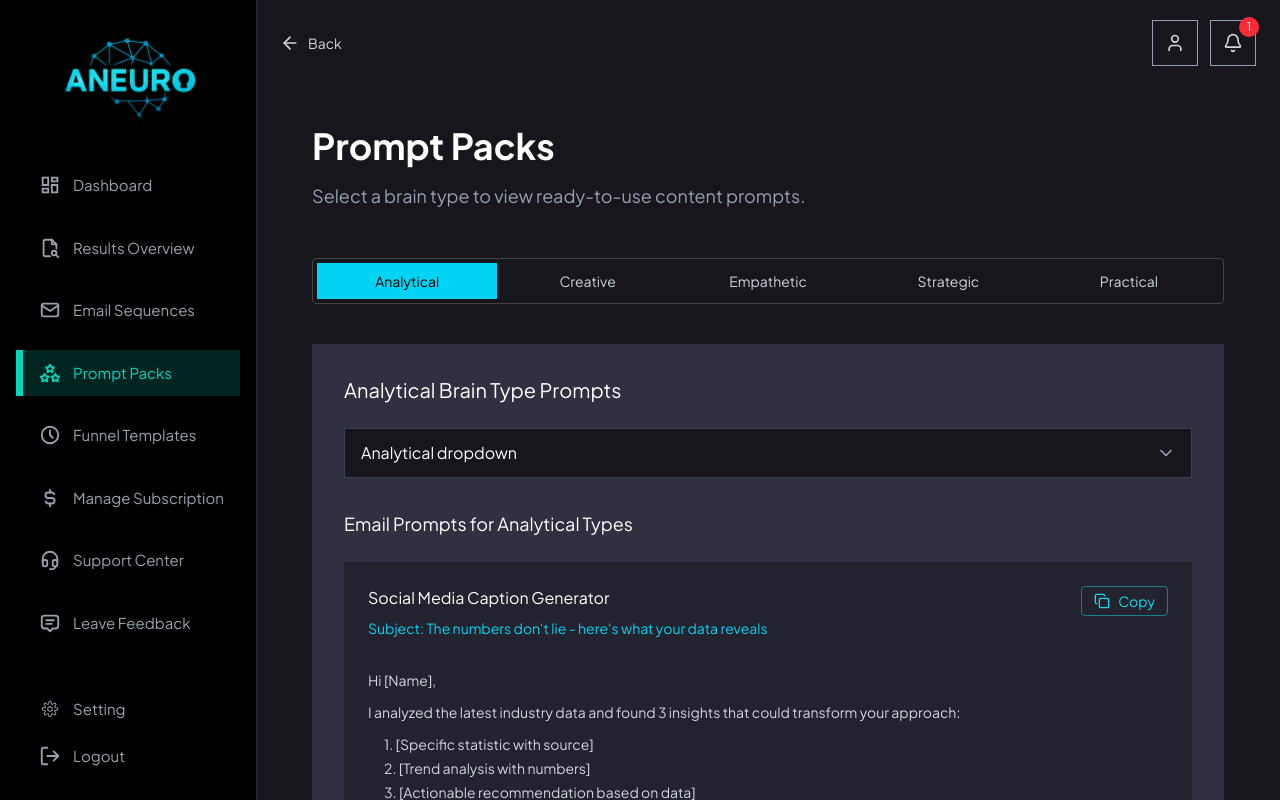
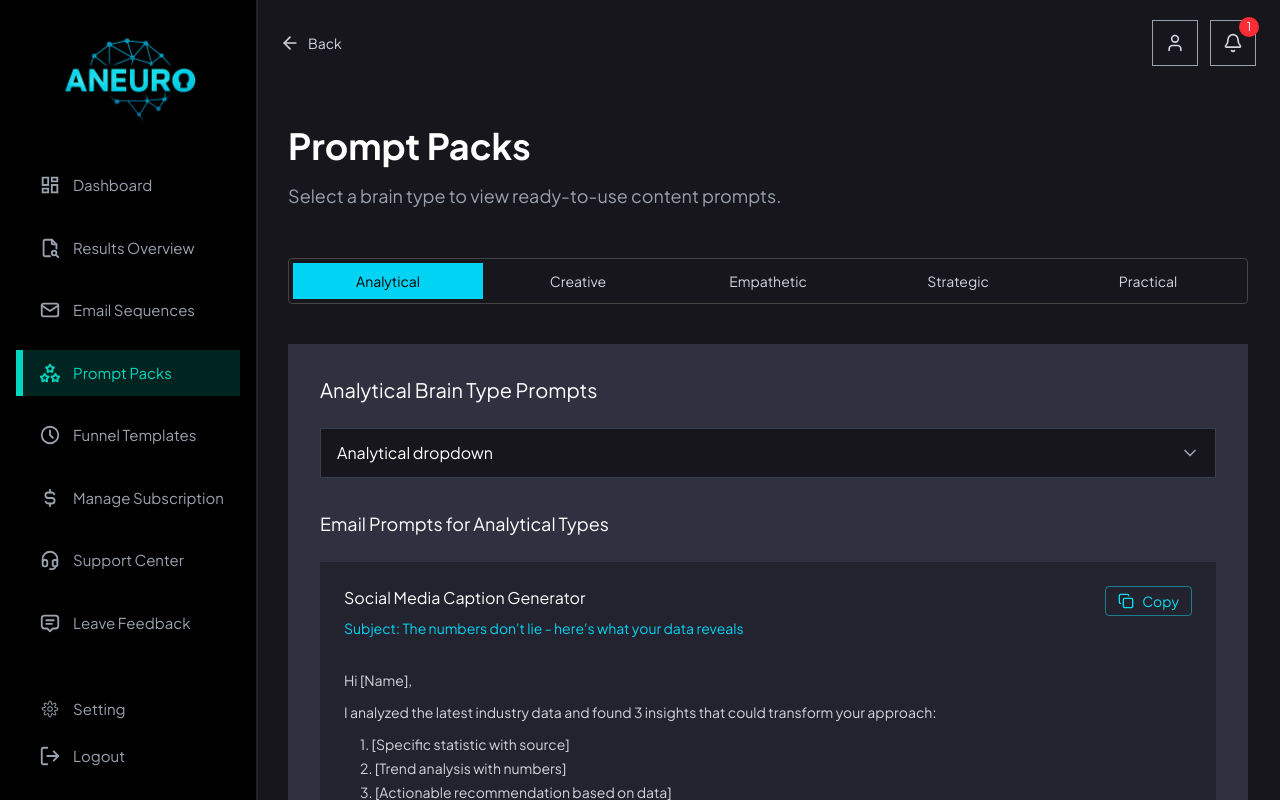
Before and after one commit to adnan-aadi7/Aneuro-Website, a React (Vite) app in the folder frontend/: page /prompt-packs in a window 1280 px wide. Built offline with nearby package versions, Linux system fonts and the light colour scheme.

Commit message:
fixed ui issue in client and admin

```diff
--- a/frontend/src/admin/components/dashboard/Cards.jsx
+++ b/frontend/src/admin/components/dashboard/Cards.jsx
@@ -135,7 +135,11 @@ const Cards = () => {
           </div>
           <div className="z-10 text-3xl font-bold mb-2 px-8">{card.value}</div>
           <div className="z-10 flex items-end justify-between w-full mt-auto">
-            <span className="text-xs text-green-400 font-medium">
+            <span
+              className={`text-xs font-medium ${
+                i === 0 ? "text-black" : "text-green-400"
+              }`}
+            >
               {card.stat}
             </span>
             <span className="text-xs ml-2 opacity-80">{card.week}</span>
--- a/frontend/src/admin/components/subscription/billinghistory.jsx
+++ b/frontend/src/admin/components/subscription/billinghistory.jsx
@@ -34,7 +34,7 @@ const Billinghistory = () => {
       </div>
 
       <div className="mt-6 w-full overflow-x-auto">
-        <table className="w-full text-left border-separate border-spacing-y-3">
+        <table className="w-full  border-separate border-spacing-y-3">
           <thead>
             <tr className="">
               <th className="pb-2 border-b-2 border-slate-300 whitespace-nowrap px-4">
--- a/frontend/src/admin/pages/cms/adminControlCenter/admincontrolcenter.jsx
+++ b/frontend/src/admin/pages/cms/adminControlCenter/admincontrolcenter.jsx
@@ -131,7 +131,7 @@ const AdminControlCenter = () => {
       </div>
 
       {/* Tabs */}
-      <div className="flex flex-row overflow-x-auto whitespace-nowrap border-2 border-[#212C3B] bg-[#161D27]">
+      <div className="flex flex-row overflow-x-auto whitespace-nowrap border-2 border-[#212C3B] bg-[#161D27] p-1">
         {tabs.map(({ name }) => (
           <button
             key={name}
@@ -146,7 +146,7 @@ const AdminControlCenter = () => {
 
       {/* Tab Content */}
       <div className="">
-        <div className="grid grid-cols-1 md:grid-cols-3 gap-6">
+        <div className="grid grid-cols-1 md:grid-cols-3 gap-6 mt-15">
           {activeTab === "Overview" && (
             <>
               <EmailSequenceCard />
--- a/frontend/src/client/components/dashboard/Cards.jsx
+++ b/frontend/src/client/components/dashboard/Cards.jsx
@@ -135,7 +135,7 @@ const Cards = () => {
       {cards.map((card, i) => (
         <div
           key={i}
-          className={`flex flex-col justify-between p-5 min-w-[280px] w-full max-w-sm h-[200px] relative transition-all duration-200 hover:brightness-110 hover:-translate-y-1 hover:scale-105 hover:shadow-lg cursor-pointer ${
+          className={`flex flex-col justify-between p-5  w-full relative transition-all duration-200 hover:brightness-110 hover:-translate-y-1 hover:scale-105 hover:shadow-lg cursor-pointer ${
             card.bg || "bg-gradient-to-r from-[#232432] to-[#19343B]"
           } ${card.text || "text-white"}`}
         >
--- a/frontend/src/client/components/promptPack/Tabs.jsx
+++ b/frontend/src/client/components/promptPack/Tabs.jsx
@@ -36,7 +36,7 @@ export default function Tabs() {
   return (
     <div className="text-white w-full ">
       {/* Header */}
-      <div className="px-4 sm:px-8 pt-4 pb-2">
+      <div className=" px-2 pt-4 pb-2">
         <h1 className="text-2xl sm:text-4xl font-bold mb-2 sm:mb-4">
           Prompt Packs
         </h1>
@@ -46,7 +46,7 @@ export default function Tabs() {
       </div>
 
       {/* Tabs */}
-      <div className="px-2 sm:px-8 mt-10">
+      <div className="px-2  mt-10">
         <div className="flex overflow-x-auto border border-[#444] rounded bg-transparent p-1 gap-1 sm:gap-0">
           {tabs.map((tab) => (
             <button
@@ -66,7 +66,7 @@ export default function Tabs() {
       </div>
 
       {/* Content Area - show the correct component for the active tab */}
-      <div className="px-2 sm:px-8">{renderTabContent()}</div>
+      <div className="px-2 ">{renderTabContent()}</div>
     </div>
   );
 }
--- a/frontend/src/client/components/supportCenter/Header.jsx
+++ b/frontend/src/client/components/supportCenter/Header.jsx
@@ -5,7 +5,7 @@ import CloserEmail from "./CloserEmail";
 const Header = () => {
   const [activeTab, setActiveTab] = useState("Open");
   return (
-    <div className=" lg:px-4 py-6 px-1">
+    <div className="  py-6 px-1">
       <h1 className="text-4xl font-semibold text-white mb-2">
         Need Help? Open A Support Ticket
       </h1>
--- a/frontend/src/client/pages/dashboard/Dashboard.jsx
+++ b/frontend/src/client/pages/dashboard/Dashboard.jsx
@@ -10,8 +10,10 @@ const Dashboard = () => {
   return (
     <>
       <WelcomeDashboard />
-      <div className="p-2 md:p-5 bg-[#2A2A39] mt-5">
+      <div className="  bg-[#2A2A39] mt-5 p-2 lg:px-5 w-full">
         <Cards />
+      </div>
+      <div className="p-2  bg-[#2A2A39]">
         <BrainTypesAnalysis />
         <QuizPerformance />
       </div>
```
